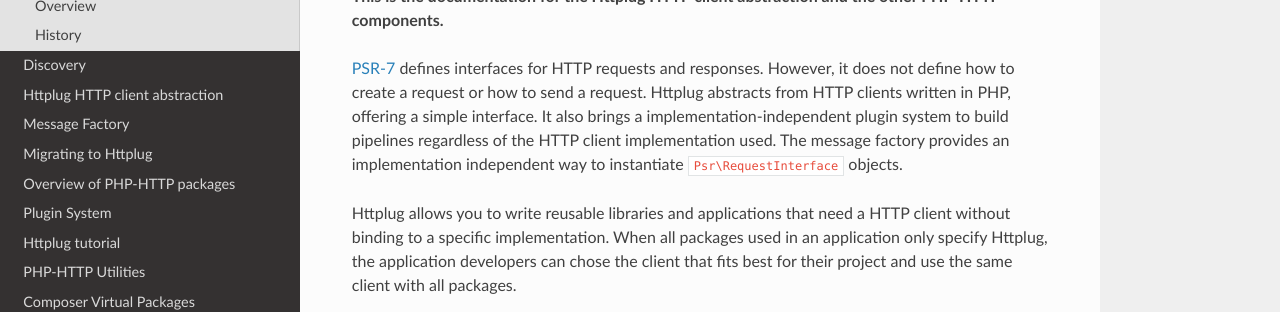
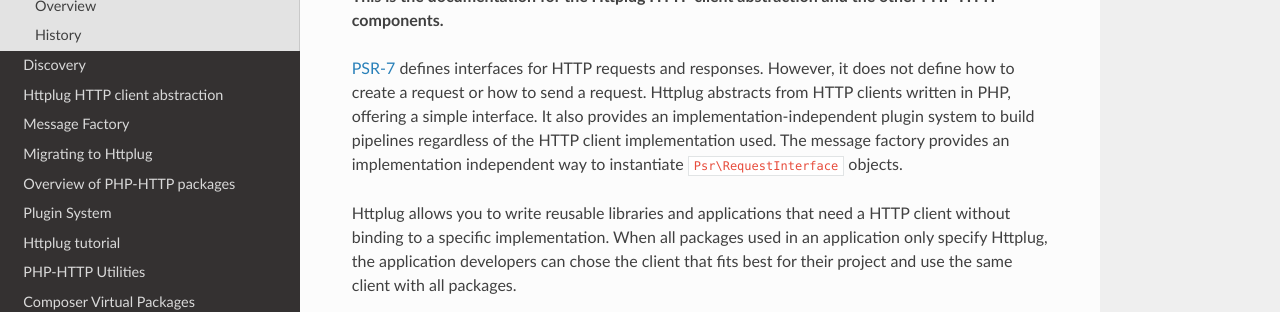
Before and after one commit to php-http/documentation, an MkDocs documentation site: the page built from docs/index.md, in a window 1280 px wide and 900 px high. Shown: the part 175-487 px from the top of the window. Built offline with MkDocs 1.6.1, drawn with Linux system fonts in a browser that asks for light colours; nearby versions of some CDN libraries.

Commit message:
fix spelling error

```diff
--- a/docs/index.md
+++ b/docs/index.md
@@ -2,7 +2,7 @@
 
 **This is the documentation for the Httplug HTTP client abstraction and the other PHP-HTTP components.**
 
-[PSR-7](http://www.php-fig.org/psr/psr-7/) defines interfaces for HTTP requests and responses. However, it does not define how to create a request or how to send a request. Httplug abstracts from HTTP clients written in PHP, offering a simple interface. It also brings a implementation-independent plugin system to build pipelines regardless of the HTTP client implementation used. The message factory provides an implementation independent way to instantiate `Psr\RequestInterface` objects.
+[PSR-7](http://www.php-fig.org/psr/psr-7/) defines interfaces for HTTP requests and responses. However, it does not define how to create a request or how to send a request. Httplug abstracts from HTTP clients written in PHP, offering a simple interface. It also provides an implementation-independent plugin system to build pipelines regardless of the HTTP client implementation used. The message factory provides an implementation independent way to instantiate `Psr\RequestInterface` objects.
 
 Httplug allows you to write reusable libraries and applications that need a HTTP client without binding to a specific implementation. When all packages used in an application only specify Httplug, the application developers can chose the client that fits best for their project and use the same client with all packages.
 
```
